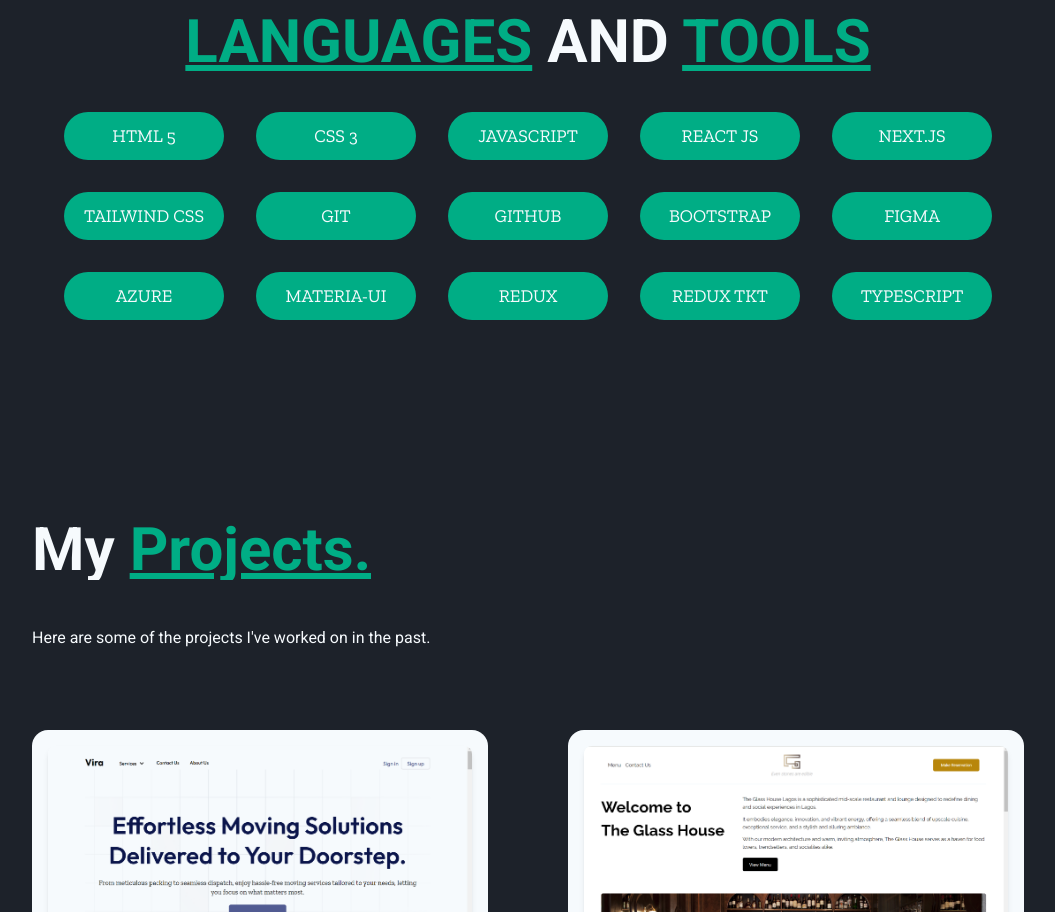
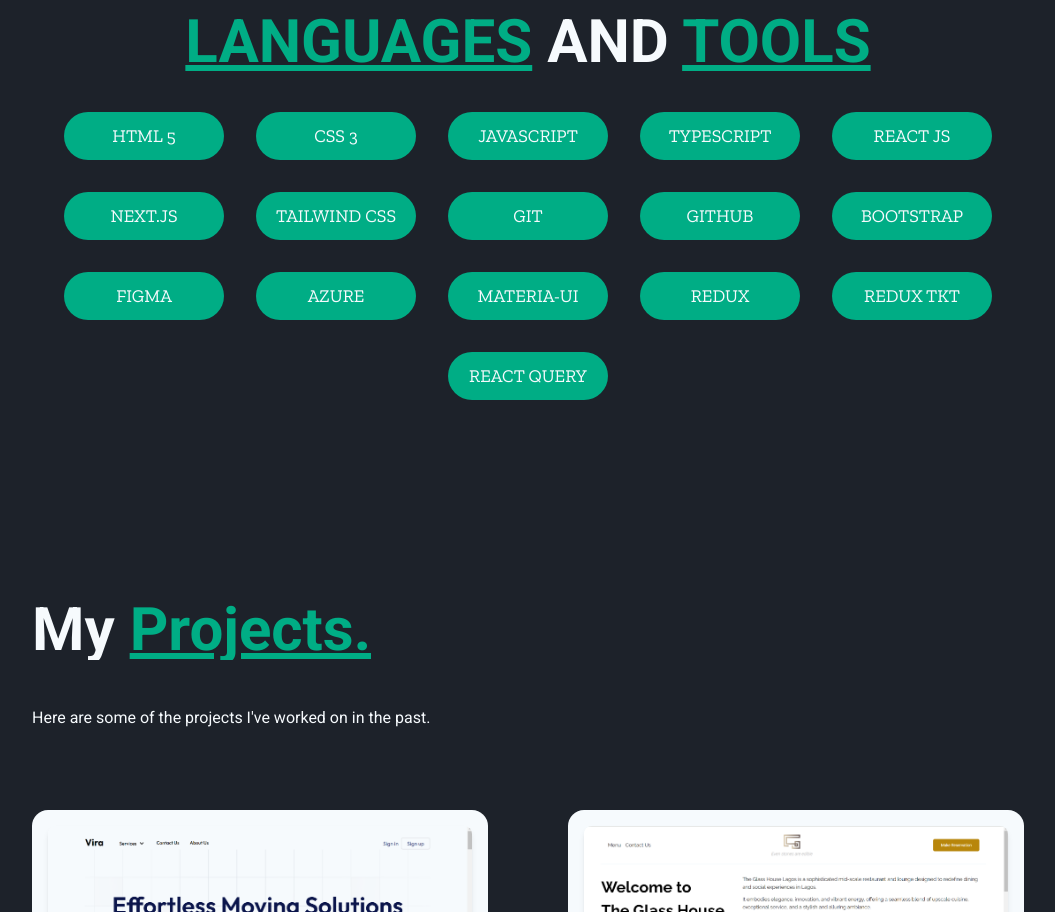
Before and after one commit to itstolexy/my-portfolio, a Next.js app: page / in a window 1280 px wide. Shown: the part 1660-2572 px from the top of the page, without its empty margins (112-1167 px from the left). Built offline with nearby package versions, Linux system fonts and the light colour scheme; a web font is replaced by a local one.

Commit message:
updated tech stack

```diff
--- a/app/components/about/index.tsx
+++ b/app/components/about/index.tsx
@@ -21,6 +21,7 @@
     "HTML 5",
     "CSS 3",
     "JAVASCRIPT",
+    "TYPESCRIPT",
     "REACT JS",
     "NEXT.JS",
     "TAILWIND CSS",
@@ -32,7 +33,7 @@
     "MATERIA-UI",
     "REDUX",
     "REDUX TKT",
-    "TYPESCRIPT",
+    "REACT QUERY",
   ];
 
   return (
```
